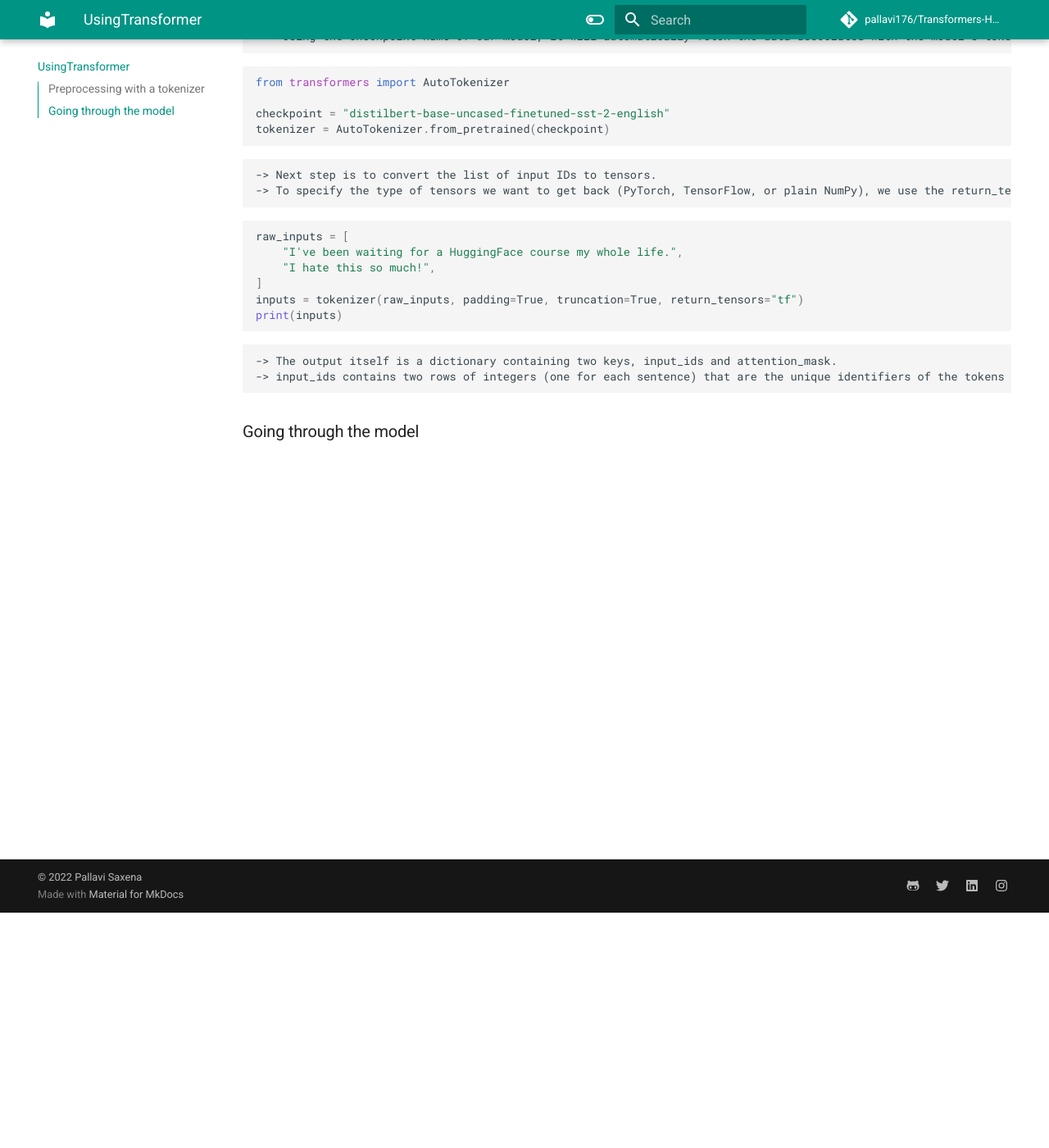
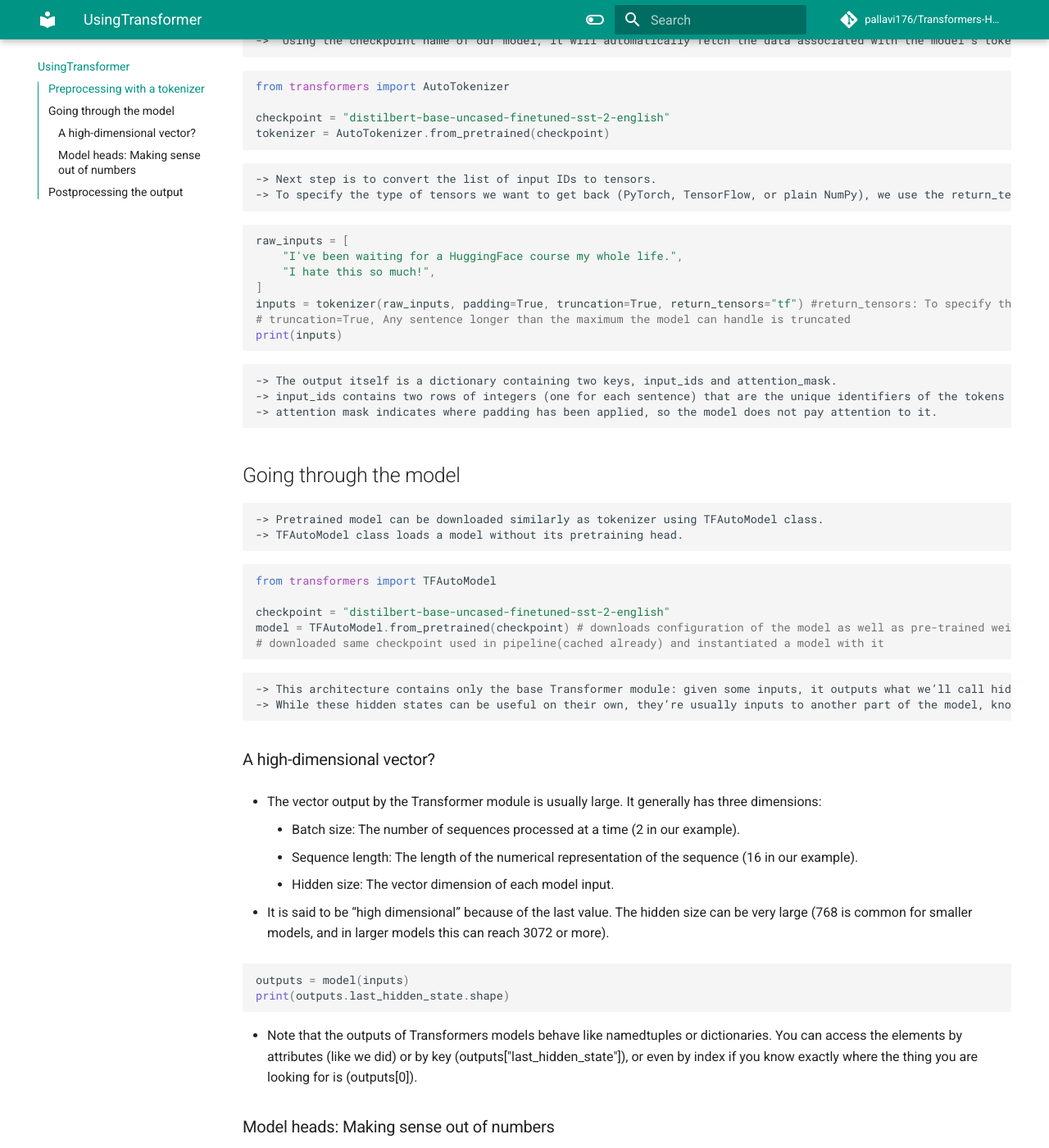
Before and after one commit to pallavi176/Transformers-HuggingFace-with-docs, an MkDocs documentation site: the page built from docs/2UsingTransformers.md, in a window 1280 px wide and 1400 px high, scrolled down 287 px. Shown: the whole window at 82% size. Built offline with MkDocs 1.6.1 and Material for MkDocs 9.7.7, drawn with Linux system fonts in a browser that asks for light colours; comment, search, counter and statistics services are not loaded; some of the changed text lies outside the part shown.

Commit message:
Behind pipeline doc updated

````diff
--- a/docs/2UsingTransformers.md
+++ b/docs/2UsingTransformers.md
@@ -1,6 +1,6 @@
 # Behind the pipeline
 
-### Preprocessing with a tokenizer
+## Preprocessing with a tokenizer
     -> All preprocessing needs to be done in exactly the same way as when the model was pretrained.
     -> To do this, we use the AutoTokenizer class and its from_pretrained() method.
     ->  Using the checkpoint name of our model, it will automatically fetch the data associated with the model’s tokenizer and cache it.
@@ -20,11 +20,90 @@ raw_inputs = [
     "I've been waiting for a HuggingFace course my whole life.",
     "I hate this so much!",
 ]
-inputs = tokenizer(raw_inputs, padding=True, truncation=True, return_tensors="tf")
+inputs = tokenizer(raw_inputs, padding=True, truncation=True, return_tensors="tf") #return_tensors: To specify the type of tensors we want to get back
+# truncation=True, Any sentence longer than the maximum the model can handle is truncated
 print(inputs)
 ```
 
     -> The output itself is a dictionary containing two keys, input_ids and attention_mask.
     -> input_ids contains two rows of integers (one for each sentence) that are the unique identifiers of the tokens in each sentence.
+    -> attention mask indicates where padding has been applied, so the model does not pay attention to it.
 
-### Going through the model
+## Going through the model
+    -> Pretrained model can be downloaded similarly as tokenizer using TFAutoModel class.
+    -> TFAutoModel class loads a model without its pretraining head.
+
+``` py
+from transformers import TFAutoModel
+
+checkpoint = "distilbert-base-uncased-finetuned-sst-2-english"
+model = TFAutoModel.from_pretrained(checkpoint) # downloads configuration of the model as well as pre-trained weights, only initantiates the body of the model
+# downloaded same checkpoint used in pipeline(cached already) and instantiated a model with it
+```
+
+    -> This architecture contains only the base Transformer module: given some inputs, it outputs what we’ll call hidden states, also known as features. For each model input, we’ll retrieve a high-dimensional vector representing the contextual understanding of that input by the Transformer model.
+    -> While these hidden states can be useful on their own, they’re usually inputs to another part of the model, known as the head. Different NLP tasks could have been performed with the same architecture, but each of these tasks will have a different head associated with it.
+
+### A high-dimensional vector?
+- The vector output by the Transformer module is usually large. It generally has three dimensions:
+    * Batch size: The number of sequences processed at a time (2 in our example).
+    * Sequence length: The length of the numerical representation of the sequence (16 in our example).
+    * Hidden size: The vector dimension of each model input.
+
+- It is said to be “high dimensional” because of the last value. The hidden size can be very large (768 is common for smaller models, and in larger models this can reach 3072 or more).
+
+``` py
+outputs = model(inputs)
+print(outputs.last_hidden_state.shape)
+```
+
+- Note that the outputs of Transformers models behave like namedtuples or dictionaries. You can access the elements by attributes (like we did) or by key (outputs["last_hidden_state"]), or even by index if you know exactly where the thing you are looking for is (outputs[0]).
+
+### Model heads: Making sense out of numbers
+- The model heads take the high-dimensional vector of hidden states as input and project them onto a different dimension.
+- The output of the Transformer model is sent directly to the model head to be processed.
+- There are many different architectures available in Transformers, with each one designed around tackling a specific task:
+    - *Model (retrieve the hidden states)
+    - *ForCausalLM
+    - *ForMaskedLM
+    - *ForMultipleChoice
+    - *ForQuestionAnswering
+    - *ForSequenceClassification
+    - *ForTokenClassification, etc
+
+- For our example, we will need a model with a sequence classification head (to be able to classify the sentences as positive or negative). So, we won’t actually use the TFAutoModel class, but TFAutoModelForSequenceClassification:
+
+``` py
+from transformers import TFAutoModelForSequenceClassification
+checkpoint = "distilbert-base-uncased-finetuned-sst-2-english"
+model = TFAutoModelForSequenceClassification.from_pretrained(checkpoint)
+outputs = model(inputs)
+print(outputs.logits.shape)
+```
+- Now if we look at the shape of our inputs, the dimensionality will be much lower: the model head takes as input the high-dimensional vectors we saw before, and outputs vectors containing two values (one per label):
+    - Since we have just two sentences and two labels, the result we get from our model is of shape 2 x 2.
+
+## Postprocessing the output
+
+``` py
+print(outputs.logits)
+```
+
+- logits are raw, unnormalized scores outputted by the last layer of the model. - To be converted to probabilities, they need to go through a SoftMax layer (all Transformers models output the logits, as the loss function for training will generally fuse the last activation function, such as SoftMax, with the actual loss function, such as cross entropy)
+
+``` py
+import tensorflow as tf
+predictions = tf.math.softmax(outputs.logits, axis=-1)
+print(predictions)
+```
+
+- It returns probability scores.
+- To get the labels corresponding to each position, we can inspect the id2label attribute of the model config.
+
+``` py
+model.config.id2label
+```
+
+```
+{0: 'NEGATIVE', 1: 'POSITIVE'}
+```
````
